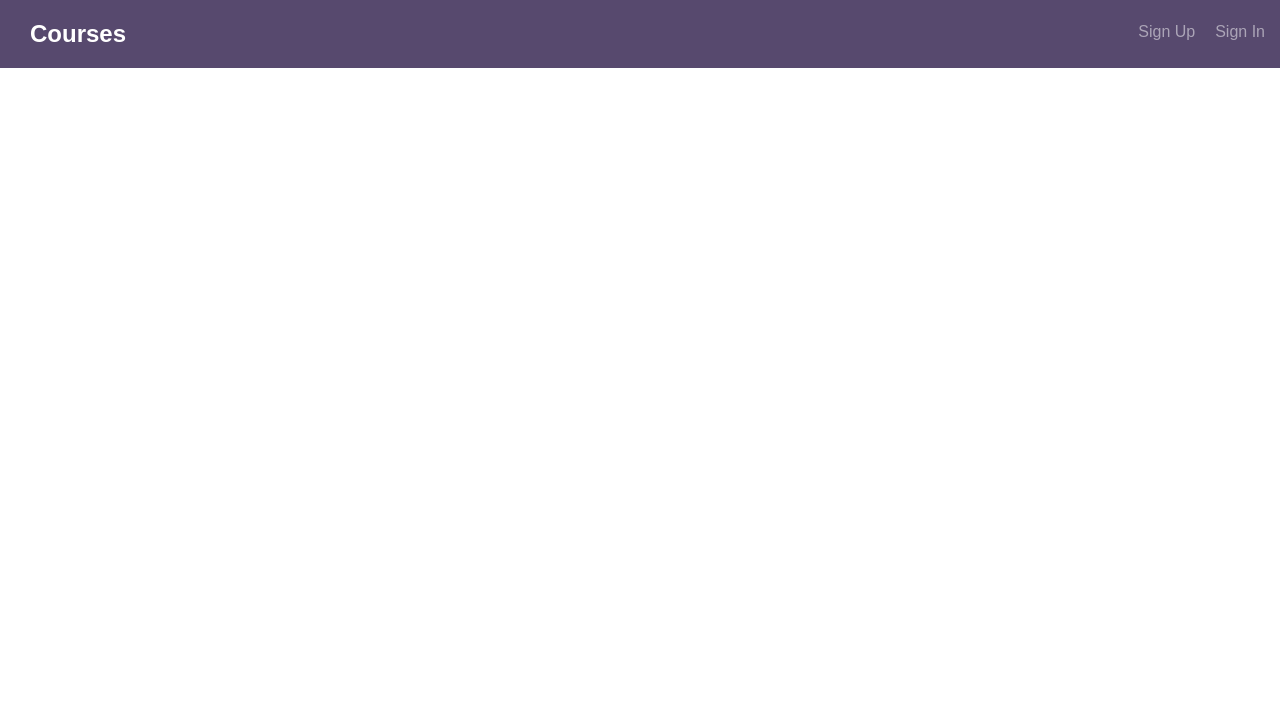
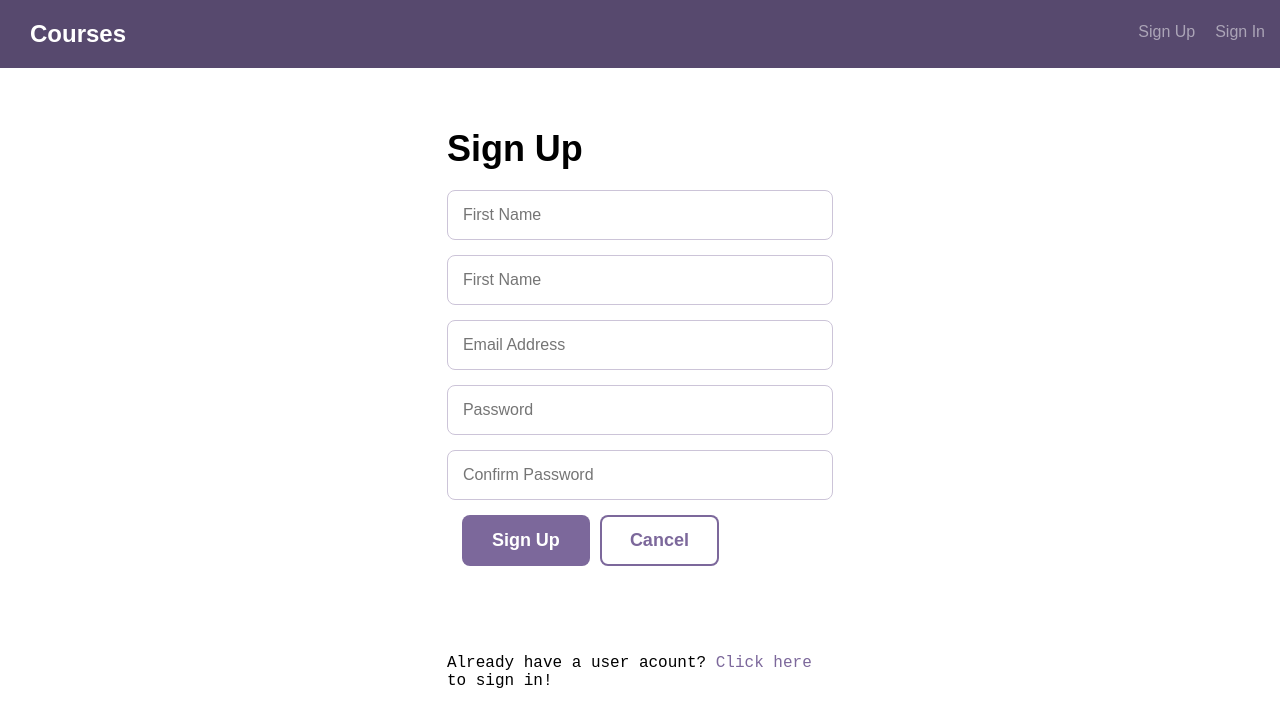
Before and after one commit to mjparty88/school-database-frontend, a React (Create React App) app in the folder client/: page /sign-up in a window 1280 px wide. Shown: the top 726 px of the page. Built offline with nearby package versions, Linux system fonts and the light colour scheme; no server answers.

Commit message:
Completed SignUp wireframe

```diff
--- a/client/src/App.js
+++ b/client/src/App.js
@@ -9,6 +9,7 @@ import Courses from './components/Courses';
 import CourseDetails from './components/CourseDetails';
 import ErrorPage from './components/ErrorPage'
 import SignIn from './components/SignIn'
+import SignUp from './components/SignUp'
 import CreateCourse from './components/CreateCourse'
 import UpdateCourse from './components/UpdateCourse'
 
@@ -33,7 +34,7 @@ export default function App() {
       <Header />
         <Switch>
           <Route exact path="/" component={Courses} />
-          <Route path="/sign-up" />
+          <Route path="/sign-up" component={SignUp} />
           <Route path="/sign-in" component={SignIn}/>
           <Route path="/course-detail" component={CourseDetails} />
           <Route path="/create-course" component={CreateCourse}/>
--- /dev/null
+++ b/client/src/components/SignUp.js
@@ -0,0 +1,38 @@
+import React from 'react'
+import {Link} from 'react-router-dom'
+
+export default function SignUp() {
+  return(
+    <div class="bounds">
+      <div class="grid-33 centered signin">
+        <h1>Sign Up</h1>
+        <div>
+          <form>
+            <div>
+              <input id="firstName" name="firstName" type="text" class placeholder="First Name"></input>
+            </div>
+            <div>
+              <input id="lastName" name="lastName" type="text" class placeholder="First Name"></input>
+            </div>
+            <div>
+              <input id="emailAddress" name="emailAddress" type="text" class placeholder="Email Address"></input>
+            </div>
+            <div>
+              <input id="password" name="password" type="password" class placeholder="Password"></input>
+            </div>
+            <div>
+              <input id="confirmPassword" name="confirmPassword" type="password" class placeholder="Confirm Password"></input>
+            </div>
+            <div class="grid-100 pad-bottom">
+              <button class="button" type="submit">Sign Up</button>
+              <button class="button button-secondary" onclick="event.preventDefault(); location.href='index'">Cancel</button>
+            </div>
+          </form>
+        </div>
+        <p>&nbsp;</p>
+        <p>Already have a user acount? <Link to="/">Click here</Link> to sign in!</p>
+      </div>
+    </div>
+  )
+
+}
```
